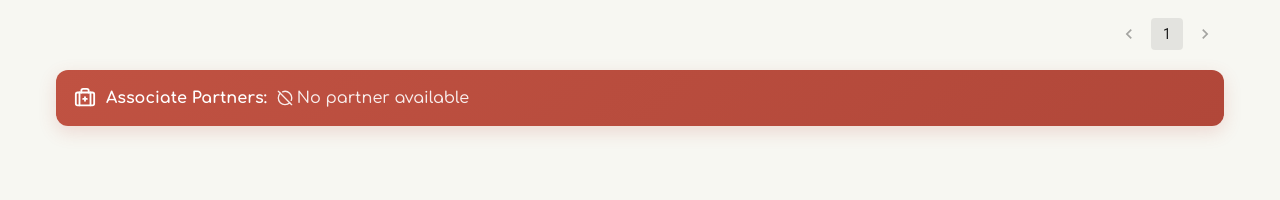
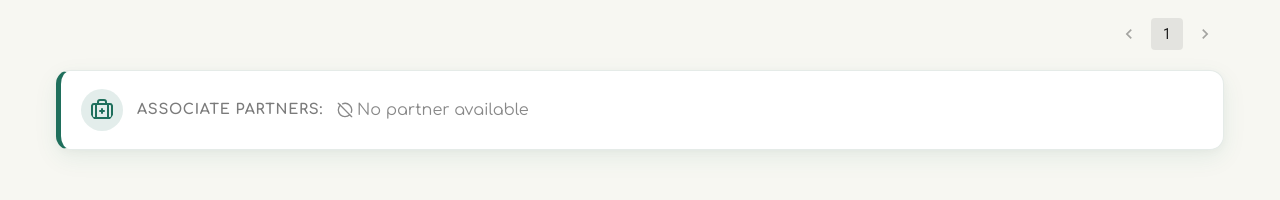
Before and after one commit to ritujane78/heart_to_home, a React (Vite) app: page /services in a window 1280 px wide. Shown: the part 647-847 px from the top of the page. Built offline with nearby package versions, Linux system fonts and the light colour scheme; no server answers.

Commit message:
change styling of provider banner, selection summary and orders

```diff
--- a/src/pages/Order.jsx
+++ b/src/pages/Order.jsx
@@ -114,7 +114,10 @@ return (
           </div>
         ) : (
           <div className="space-y-8">
-          {paginatedOrders.map((order) => (
+          {paginatedOrders.map((order, index) => {
+            const serialNumber = (page - 1) * ordersPerPage + index + 1;
+
+            return (
               <div
                 key={order.id}
                 className="overflow-hidden rounded-2xl bg-white shadow transition hover:shadow-lg"
@@ -133,9 +136,9 @@ return (
                 >
                   <div className="flex items-center gap-3">
                     <Package size={22} />
-                    <h3 className="text-xl font-semibold">
+                    {/* <h3 className="text-xl font-semibold">
                       Order #{order.id}
-                    </h3>
+                    </h3> */}
                   </div>
                   <span className="rounded-full bg-white/20 px-4 py-1 text-sm font-semibold backdrop-blur-sm">
                     {order.orderStatus}
@@ -237,7 +240,8 @@ return (
                   )}
                 </div>
               </div>
-            ))}
+            );
+          })}
             <div className="flex justify-end mt-8">
               <Stack spacing={2}>
                 <Pagination
--- a/src/styles/pages/services.css
+++ b/src/styles/pages/services.css
@@ -1,44 +1,53 @@
 .provider-banner {
   display: flex;
   align-items: center;
+  gap: 14px;
   flex-wrap: wrap;
-  gap: 10px;
-  padding: 16px 18px;
-  margin-bottom: 24px;
 
-  background: linear-gradient(135deg, #c05242, #b14739);
-  color: #fff;
+  padding: 18px 20px;
 
-  border-radius: 12px;
-  border: none;
+  background: #fff;
+  border: 1px solid #e5ebe8;
+  border-left: 5px solid #1f6f5c; /* Added */
+  border-radius: 14px;
 
-  box-shadow: 0 6px 18px rgba(192, 82, 66, 0.18);
+  box-shadow:
+    0 8px 24px rgba(31,111,92,0.08),
+    0 2px 8px rgba(0,0,0,0.03);
 }
 
 .provider-icon {
-  flex-shrink: 0;
-  width: 22px;
-  height: 22px;
+  width: 42px;
+  height: 42px;
+  padding: 9px;
+  border-radius: 50%;
+
+  background: rgba(31,111,92,.12);
+  color: #1f6f5c;
 }
 
 .provider-label {
+  font-size: .9rem;
   font-weight: 700;
-  white-space: nowrap;
+  color: #7b7b7b;
+  text-transform: uppercase;
+  letter-spacing: .05em;
 }
 
 .provider-value {
-  font-weight: 500;
-  opacity: 0.95;
-  line-height: 1.5;
-  word-break: break-word;
+  display: block;
+  margin-top: 3px;
+
+  color: #1d2b36;
+  font-size: 1rem;
+  font-weight: 600;
 }
 
 .no-provider {
-  display: flex;
+  display: inline-flex;
   align-items: center;
   gap: 6px;
-  font-weight: 500;
-  opacity: 0.9;
+  color: #888;
 }
 .currency-toolbar {
   display: flex;
@@ -177,30 +186,53 @@
 .selection-summary {
   display: flex;
   justify-content: space-between;
+  align-items: center;
   gap: 18px;
-  align-items: center;
+  flex-wrap: wrap;
+
   margin: 22px 0;
-  padding: 18px 20px;
-  background: #1e5146;
-  color: #ffffff;
-  border-radius: 8px;
+  padding: 18px 22px;
+
+  background: #f6fbf9;
+  border: 1px solid #d9ebe5;
+  border-left: 5px solid #1f6f5c;
+  border-radius: 12px;
+
+  box-shadow: 0 4px 14px rgba(31, 111, 92, 0.08);
 }
 
 .selection-summary div {
   display: flex;
+  align-items: center;
+  gap: 18px;
   flex-wrap: wrap;
-  gap: 14px;
-  align-items: center;
+}
+
+.selection-summary strong {
+  color: #1f6f5c;
+  font-size: 1.05rem;
+  font-weight: 700;
 }
 
 .selection-summary span {
-  color: #a9f0d9;
-  font-weight: 800;
+  display: inline-flex;
+  align-items: center;
+
+  padding: 5px 12px;
+  border-radius: 999px;
+
+  background: rgba(192, 82, 66, 0.12);
+  color: #c05242;
+
+  font-weight: 700;
 }
 
 .selection-summary p {
   margin: 0;
-  color: #dfeee9;
+  color: #4f5b63;
+  font-weight: 500;
+  line-height: 1.5;
+  word-break: break-word;
 }
 
 
@@ -283,9 +315,19 @@
 }
 
 @media (max-width: 920px) {
- .selection-summary {
-    margin: 22px 0;
-    padding: 18px 20px;
+  .selection-summary {
+    flex-direction: column;
+    align-items: flex-start;
+    gap: 14px;
+  }
+
+  .selection-summary div {
+    width: 100%;
+    justify-content: space-between;
+  }
+
+  .selection-summary p {
+    width: 100%;
   }
   .currency-toolbar {
     justify-content: space-between;
@@ -300,10 +342,6 @@
   .service-search input::placeholder {
     font-size: 16px;
     color: #163b34;
-  }
-  .selection-summary {
-    align-items: stretch;
-    flex-direction: column;
   }
   .service-search input:focus,
   .service-search input:active {
```
Also changed, not shown: src/pages/ServicesPage.jsx (line endings or trailing spaces).
